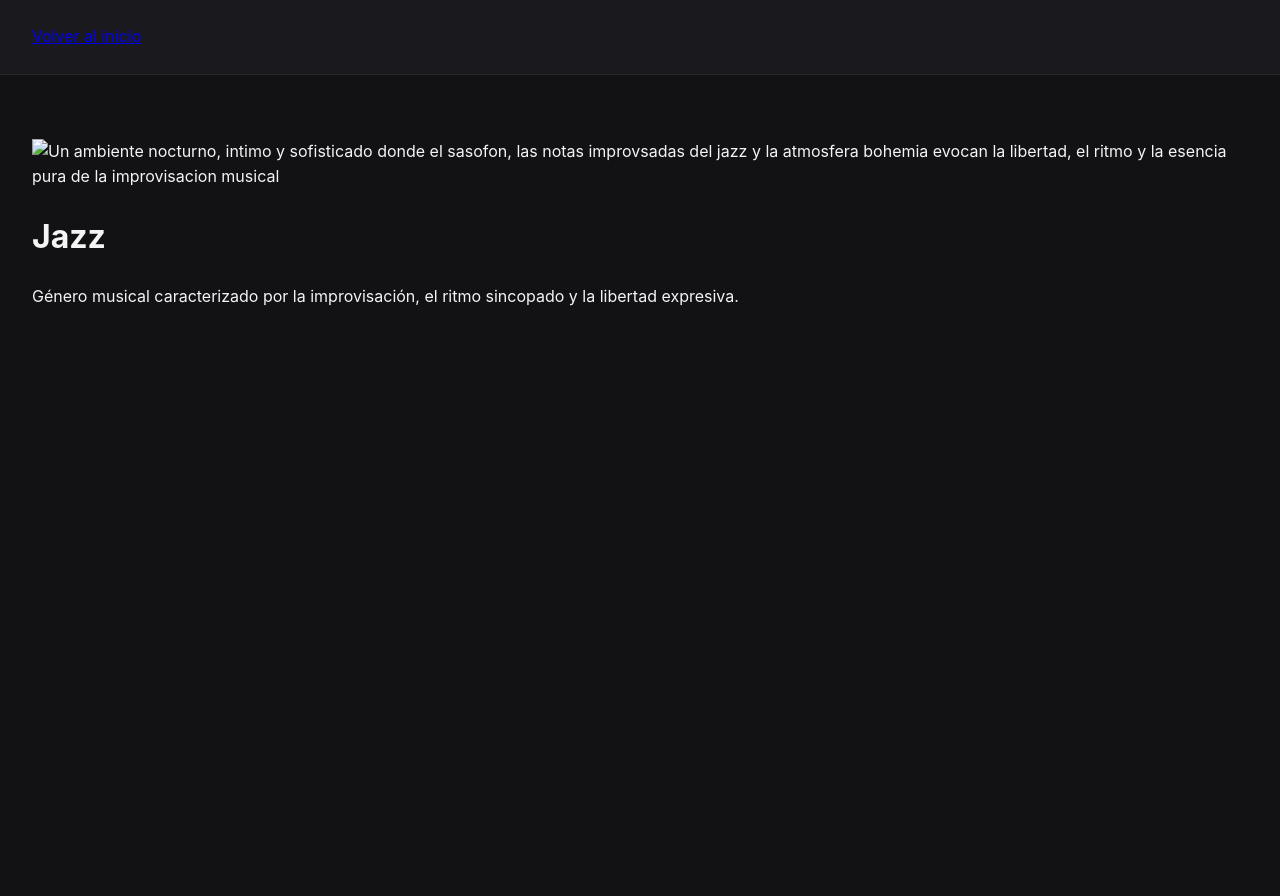
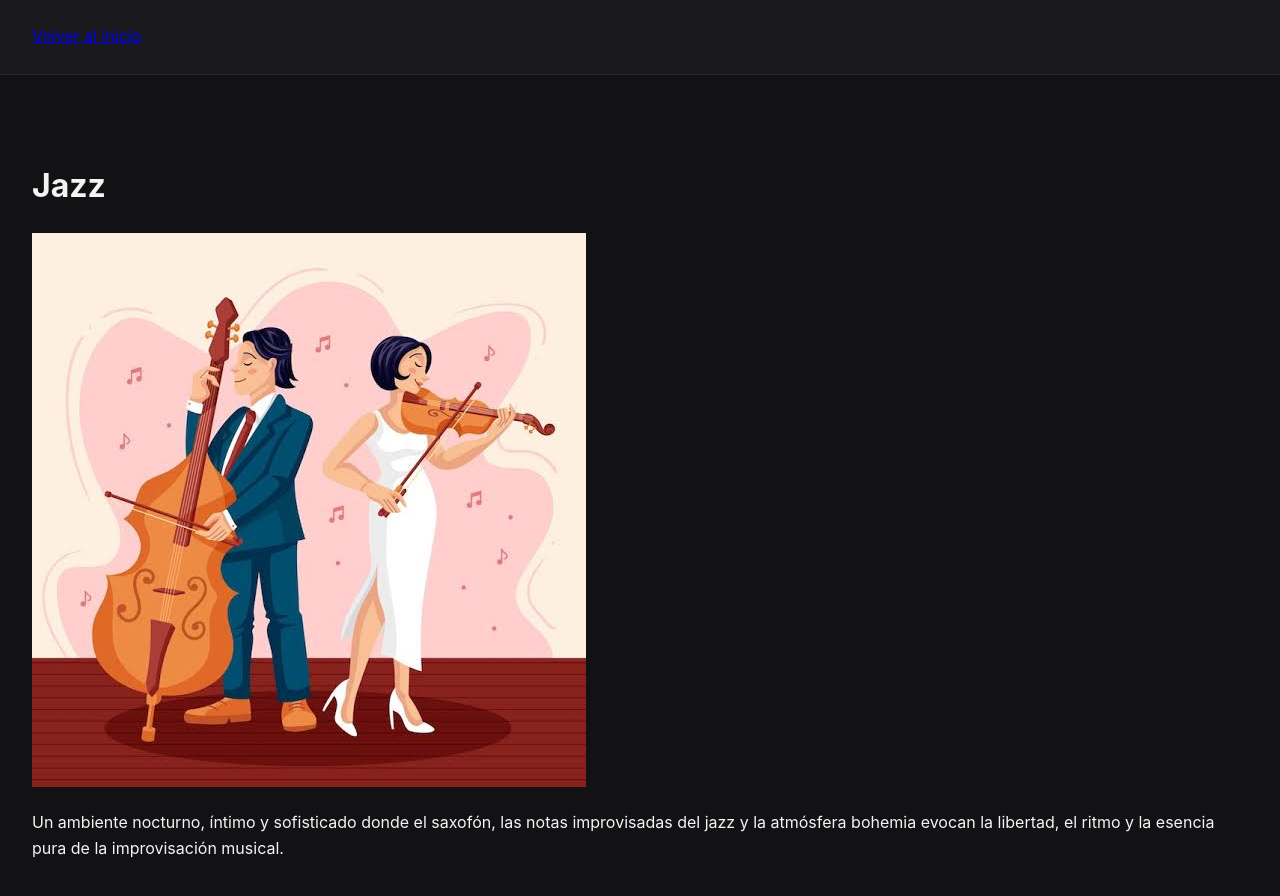
Before and after one commit to echavarriajuanjose08-bot/Eco-Creativo, a plain HTML site: page jazz.html in a window 1280 px wide. Before the commit the page ends 800 px from the top, so only its background shows below. Drawn offline with Linux system fonts and the light colour scheme.

Commit message:
Update jazz.html

```diff
--- a/jazz.html
+++ b/jazz.html
@@ -11,9 +11,9 @@
         <a href="index.html">Volver al inicio</a>
     </header>
     <main>
-        <img src="iages1.jpg" alt="Un ambiente nocturno, intimo y sofisticado donde el sasofon, las notas improvsadas del jazz y la atmosfera bohemia evocan la libertad, el ritmo y la esencia pura de la improvisacion musical">
         <h1>Jazz</h1>
-        <p>Género musical caracterizado por la improvisación, el ritmo sincopado y la libertad expresiva.</p>
+        <img src="images2.jpg" alt="Ambiente nocturno e íntimo del jazz">
+        <p>Un ambiente nocturno, íntimo y sofisticado donde el saxofón, las notas improvisadas del jazz y la atmósfera bohemia evocan la libertad, el ritmo y la esencia pura de la improvisación musical.</p>
     </main>
 </body>
 </html>
```
